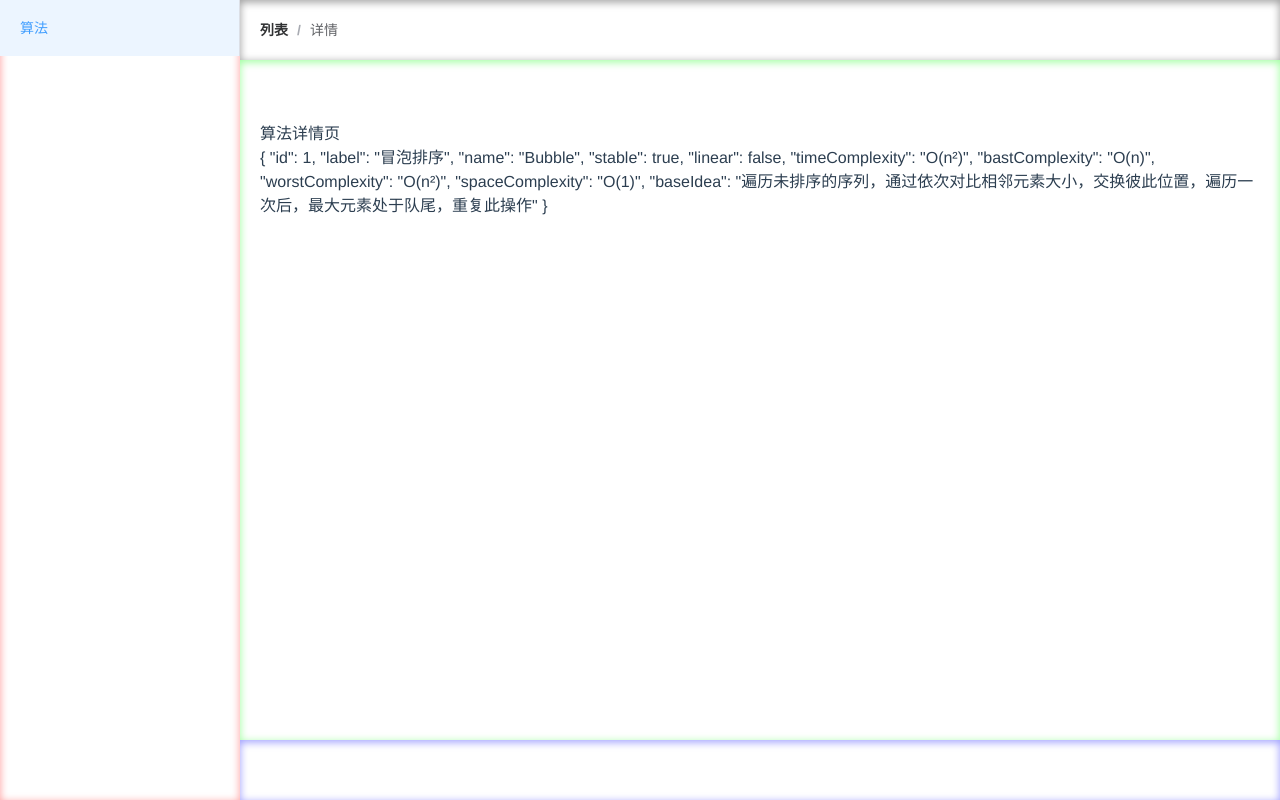
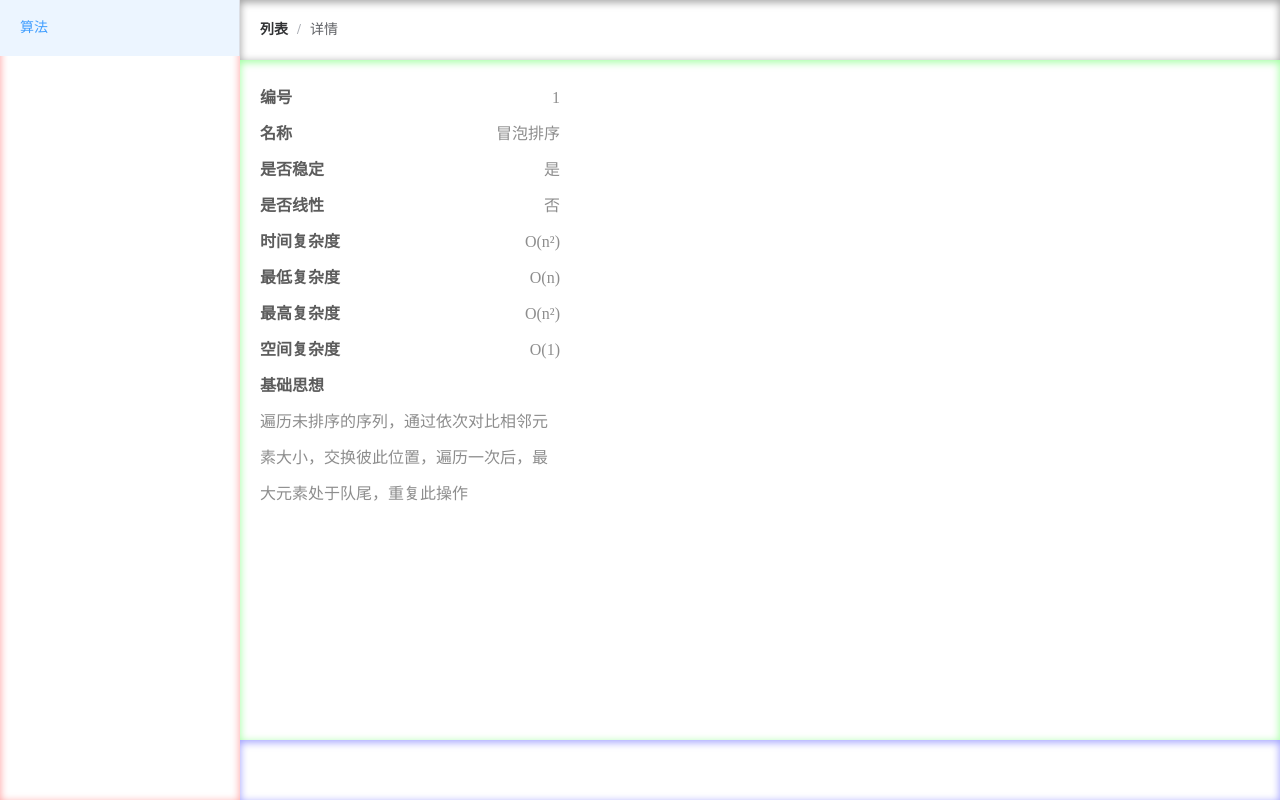
Before and after one commit to tanshaobo/trans-color, a Vue app: page /AlgorithmDetail#/algorithm in a window 1280 px wide. Both pictures are taken after a click on the element 380 px from the left and 295 px from the top of the page. Built offline with nearby package versions, Linux system fonts and the light colour scheme.

Commit message:
fix(styles): style标签全部加上scoped

```diff
--- a/src/App.vue
+++ b/src/App.vue
@@ -6,7 +6,7 @@ import HelloWorld from './components/HelloWorld.vue'
   <router-view></router-view>
 </template>
 
-<style lang="stylus">
+<style lang="stylus" scoped>
 #app
   font-family Avenir, Helvetica, Arial, sans-serif
   -webkit-font-smoothing antialiased
--- a/src/components/HelloWorld.vue
+++ b/src/components/HelloWorld.vue
@@ -31,8 +31,7 @@ const count = ref(0)
   </p>
 </template>
 
-<style scoped>
-a {
-  color: #42b983;
-}
+<style lang="stylus" scoped>
+a
+  color #42b983
 </style>
--- a/src/components/algorithm/index.vue
+++ b/src/components/algorithm/index.vue
@@ -74,7 +74,7 @@ nextTick(() => {
   bubbleSort(nums)
 })
 </script>
-<style lang="stylus">
+<style lang="stylus" scoped>
 #canvas
   background #000
 </style>
--- a/src/components/layout/Grid/index.vue
+++ b/src/components/layout/Grid/index.vue
@@ -59,7 +59,7 @@ onUnmounted(() => {
 const { showType } = toRefs(props)
 const { column, dataList, showList } = toRefs(state)
 </script>
-<style lang="stylus">
+<style lang="stylus" scoped>
 .container
   display flex
   flex-wrap wrap
--- a/src/components/layout/SideMenu/components/MenuTree.vue
+++ b/src/components/layout/SideMenu/components/MenuTree.vue
@@ -27,4 +27,4 @@ export default {
 }
 </script>
 
-<style></style>
+<style lang="stylus" scoped></style>
--- a/src/views/Algorithm/AlgorithmDetail/index.vue
+++ b/src/views/Algorithm/AlgorithmDetail/index.vue
@@ -1,18 +1,20 @@
 <template>
   <el-container>
-    <el-aside> </el-aside>
-    <el-main> </el-main>
+    <el-aside>
+      <Row type="between" :label="dataHeader" :values="currentOptions" />
+    </el-aside>
+    <el-main></el-main>
   </el-container>
-  <div>算法详情页</div>
-  {{ currentOptions }}
 </template>
 <script setup>
 import { reactive, toRefs } from 'vue'
 import { useRoute } from 'vue-router'
-import { data } from '@/config/algorithm'
+import { data, dictionary } from '@/config/algorithm'
+import Row from '@/components/layout/Row/index.vue'
+import deleteObjectKeys from '@/utils/deleteObjectKeys'
 
 const route = useRoute()
-
+const dataHeader = deleteObjectKeys(dictionary)
 const {
   params: { id }
 } = route
@@ -21,11 +23,14 @@ const state = reactive({
   currentOptions: {}
 })
 const Init = () => {
-  console.log(id)
-  console.log(data)
   state.currentOptions = data.find((item) => item.id == id)
 }
 Init()
 const { currentOptions } = toRefs(state)
 </script>
-<style lang="stylus" scoped></style>
+<style lang="stylus" scoped>
+.el-container
+  width 100%
+  .el-aside
+    margin-right 10px
+</style>
--- a/src/views/Index.vue
+++ b/src/views/Index.vue
@@ -86,12 +86,12 @@ const getChildren = (data, result, pid) => {
 
 console.log(Totree2(source), 'Totree2')
 
-const Totree3 = () => {
-  data = source.map((i) => {
-    i.children = []
-    return i
-  })
-}
+// const Totree3 = () => {
+//   data = source.map((i) => {
+//     i.children = []
+//     return i
+//   })
+// }
 </script>
 
 <style lang="stylus" scoped>
```
